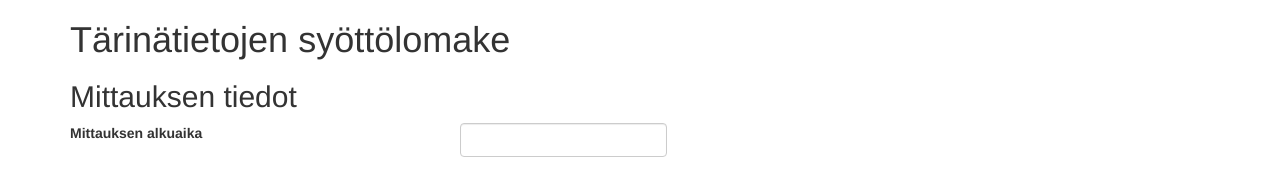
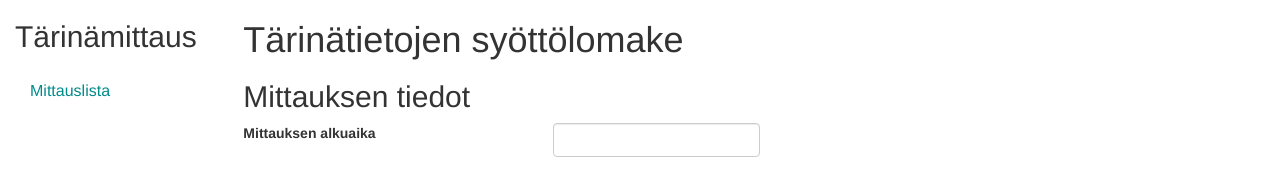
Before and after one commit to finnishtransportagency/Tarinamittaus-Backend, a React (Create React App) app in the folder src/main/app/: page /mittaus in a window 1280 px wide. Shown: the top 170 px of the page. Built offline with nearby package versions, Linux system fonts and the light colour scheme; no server answers.

Commit message:
Added simple sidebar

```diff
--- a/src/main/app/src/App.tsx
+++ b/src/main/app/src/App.tsx
@@ -1,20 +1,43 @@
 import React from 'react';
-import { BrowserRouter as Router, Switch, Route, Redirect } from 'react-router-dom';
+import Row from 'react-bootstrap/Row';
+import Col from 'react-bootstrap/Col';
+import Container from 'react-bootstrap/Container';
+import { BrowserRouter as Router, Switch, Route, Redirect, Link } from 'react-router-dom';
+
 import './App.css';
 import urljoin from "url-join";
 import routes from './App.routes';
-import { v4 as uuid } from 'uuid';
 
 
 function App() {
     return (
         <Router>
-            <Switch>
-                {routes.map((route) => (
-                    <Route key={uuid()} {...route} />
-                ))}
-            </Switch>
-            <Redirect to='/mittaus' />
+            <Container fluid>
+                <Row>
+                    <Col sm={2}>
+                        <h2>Tärinämittaus</h2>
+                        <ul className="nav nav-pills">
+                            <li className="nav-item" key={"mittauslista"}>
+                                <Link
+                                    to="/mittauslista"
+                                    className="nav-link"
+                                >
+                                    Mittauslista
+                                </Link>
+                            </li>
+                        </ul>
+                    </Col>
+                    <Col sm={9}>
+                        <Switch>
+                            {routes.map((route, i) => (
+                                <Route key={i} {...route} />
+                            ))}
+                        </Switch>
+                        <Redirect to='/mittaus' />
+                    </Col>
+
+                </Row>
+            </Container>
         </Router>
     );
 }
@@ -22,7 +45,7 @@ function App() {
 export default App;
 
 const BaseRestURL =
-    process.env.REACT_APP_BASE_REST_URL || "tietokatalogi/rest";
+    process.env.REACT_APP_BASE_REST_URL || "tarinamittaus/rest";
 
 export function fullURL(...urls: string[]) {
     // NB: user with browserhistory
--- a/src/main/app/src/index.tsx
+++ b/src/main/app/src/index.tsx
@@ -7,6 +7,7 @@ import { Provider } from "mobx-react";
 
 //Importing the bootstrap CSS
 import 'bootstrap/dist/css/bootstrap.min.css';
+import './styles/styles.css';
 
 import MittausStore from './stores/MittausStore';
 
--- /dev/null
+++ b/src/main/app/src/styles/styles.css
@@ -0,0 +1,37 @@
+
+.sidebar-arrow {
+    margin-left: 1em;
+}
+.nav-pills li {
+    float: 'none';
+}
+
+li.nav-item {
+    max-width: 15em;
+    padding-top: 0.5em;
+    padding-bottom: 0.5em;
+    background: white;
+}
+
+li.nav-item a {
+    color: darkcyan;
+    font-size: 16px;
+
+}
+
+li.nav-item a:active {
+    background: darkcyan;
+    color: white;
+}
+
+li.nav-item a:hover {
+    background-color: lightgrey;
+
+}
+
+.nav-level-2 {
+    margin-left: 1em;
+}
+.nav-level-3 {
+    margin-left: 2em;
+}
--- a/src/main/app/src/views/MittausView.tsx
+++ b/src/main/app/src/views/MittausView.tsx
@@ -1,19 +1,15 @@
 import React from 'react';
-import { Formik, Form, Field, ErrorMessage } from 'formik';
-import * as Yup from "yup";
-import IMittaus from '../types/interfaces/mittaus.interface';
+
 import { observer } from 'mobx-react';
 import MittausStore from '../stores/MittausStore';
-import { CustomText } from '../components/CustomText';
-import { FormikCustomDatePicker } from '../components/CustomDatePicker';
-import { CustomNumber } from '../components/CustomNumber';
+
 import MittausForm from './MittausForm';
 import Container from 'react-bootstrap/Container';
 
 
 const MittausView = observer(({ mittaus }: { mittaus: MittausStore }) => {
   return (
-    <Container>
+    <Container fluid>
       <h1>Tärinätietojen syöttölomake</h1>
       <MittausForm mittaus={mittaus} />
     </Container>
```
